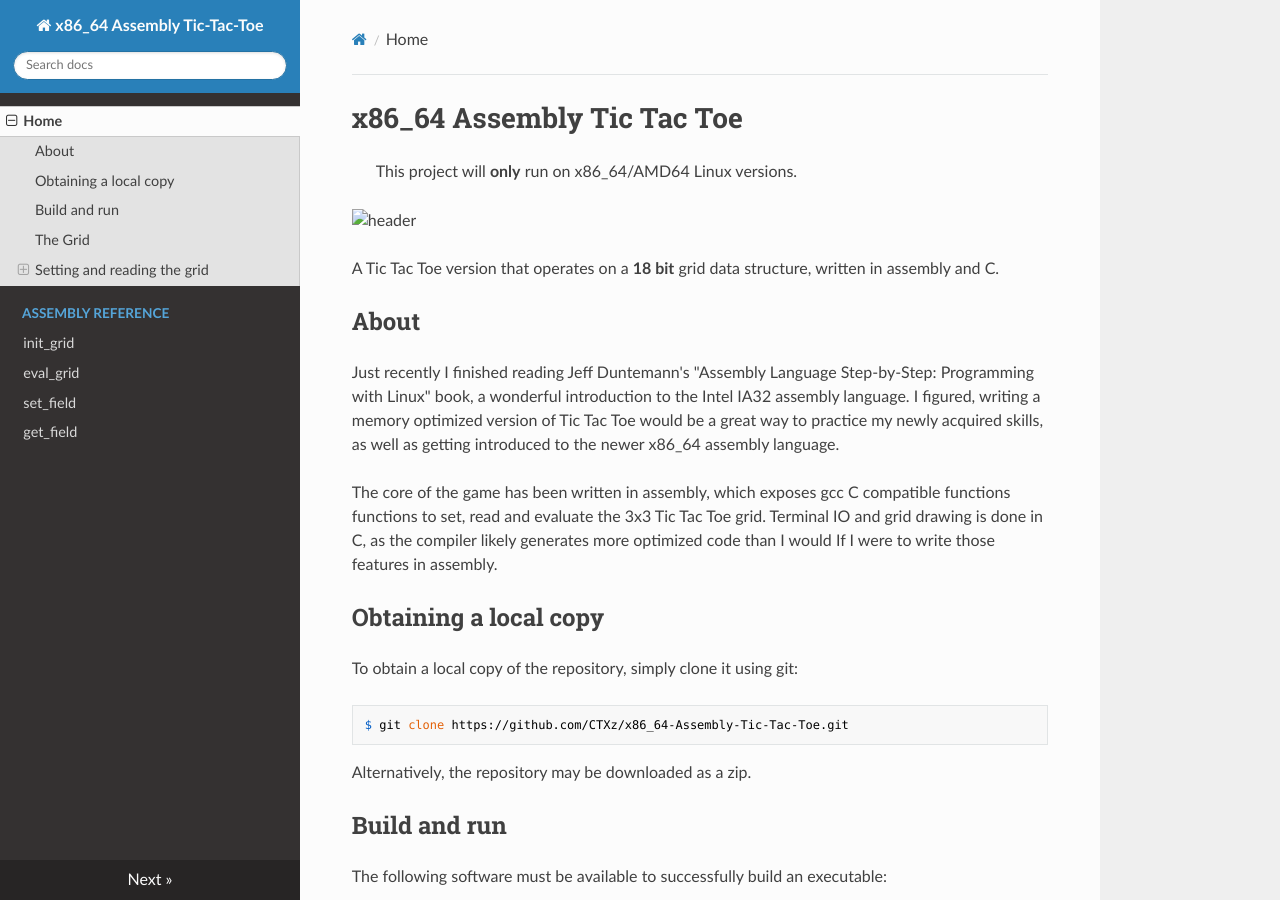
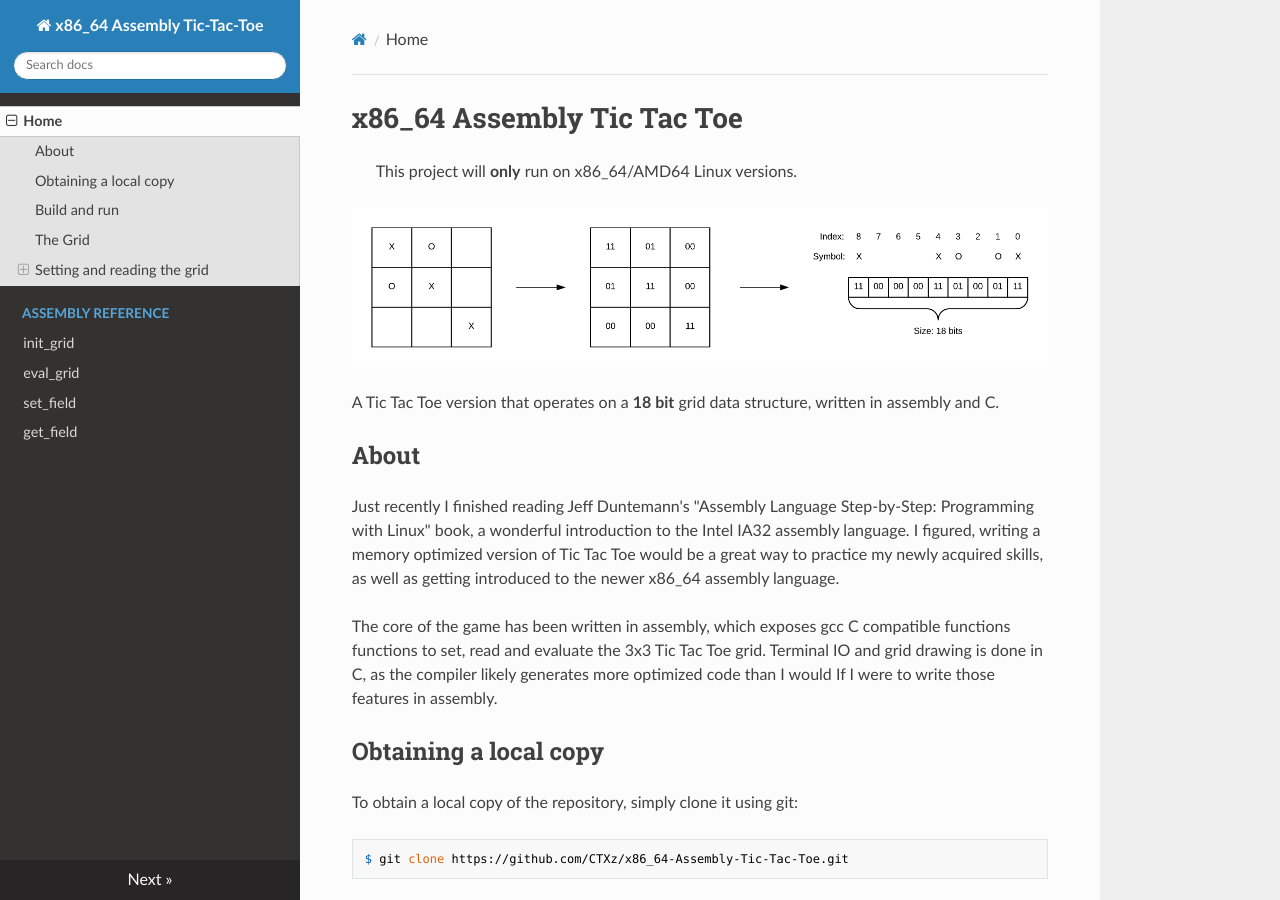
Before and after one commit to CTXz/x86_64-Assembly-Tic-Tac-Toe, an MkDocs documentation site: the page built from docs/index.md, in a window 1280 px wide and 900 px high. Built offline with MkDocs 1.6.1, drawn with Linux system fonts in a browser that asks for light colours; nearby versions of some CDN libraries; old or Windows-style settings are respelled for this version of MkDocs.

```diff
--- a/docs/index.md
+++ b/docs/index.md
@@ -1,7 +1,7 @@
 # x86_64 Assembly Tic Tac Toe
 > This project will **only** run on x86_64/AMD64 Linux versions.
 
-![header](docs/img/header.png)
+![header](img/header.png)
 
 A Tic Tac Toe version that operates on a **18 bit** grid data structure, written in assembly and C.
 
```
Also changed, not shown: docs/img/eval_grid_1d_diagonal.png, docs/img/header.png.
